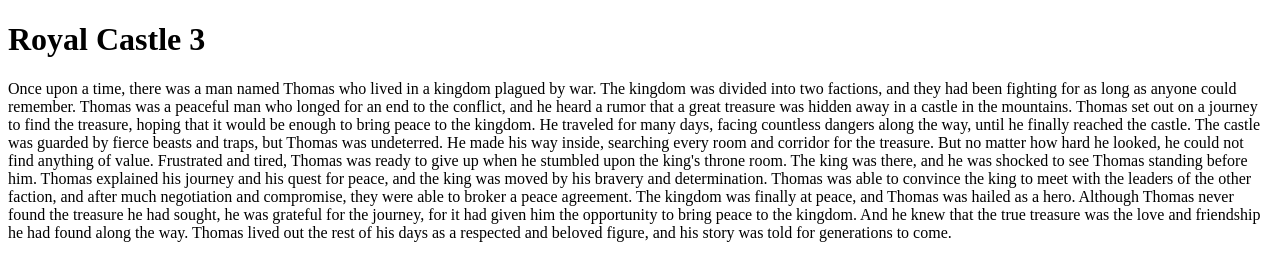
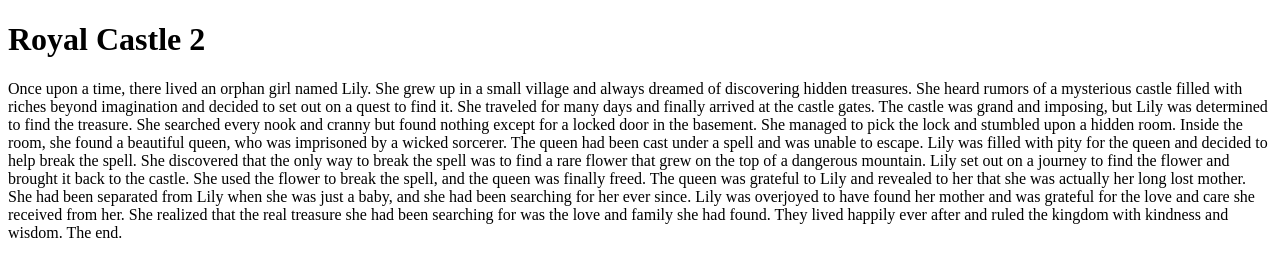
Before and after one commit to alex-mack-mimo/GitFantasyGame-ChaptGPT, a plain HTML site: page index.html in a window 1280 px wide. Drawn offline with Linux system fonts and the light colour scheme.

Commit message:
Royal Castle 2

```diff
--- a/index.html
+++ b/index.html
@@ -7,20 +7,20 @@
     <title>Git Fantasy Game</title>
 </head>
 <body>
-    <h1>Royal Castle 3</h1>
+    <h1>Royal Castle 2</h1>
 
     <p>
-        Once upon a time, there was a man named Thomas who lived in a kingdom plagued by war. The kingdom was divided into two factions, and they had been fighting for as long as anyone could remember. Thomas was a peaceful man who longed for an end to the conflict, and he heard a rumor that a great treasure was hidden away in a castle in the mountains.
+        Once upon a time, there lived an orphan girl named Lily. She grew up in a small village and always dreamed of discovering hidden treasures. She heard rumors of a mysterious castle filled with riches beyond imagination and decided to set out on a quest to find it.
 
-Thomas set out on a journey to find the treasure, hoping that it would be enough to bring peace to the kingdom. He traveled for many days, facing countless dangers along the way, until he finally reached the castle.
+She traveled for many days and finally arrived at the castle gates. The castle was grand and imposing, but Lily was determined to find the treasure. She searched every nook and cranny but found nothing except for a locked door in the basement. She managed to pick the lock and stumbled upon a hidden room.
 
-The castle was guarded by fierce beasts and traps, but Thomas was undeterred. He made his way inside, searching every room and corridor for the treasure. But no matter how hard he looked, he could not find anything of value.
+Inside the room, she found a beautiful queen, who was imprisoned by a wicked sorcerer. The queen had been cast under a spell and was unable to escape. Lily was filled with pity for the queen and decided to help break the spell. She discovered that the only way to break the spell was to find a rare flower that grew on the top of a dangerous mountain.
 
-Frustrated and tired, Thomas was ready to give up when he stumbled upon the king's throne room. The king was there, and he was shocked to see Thomas standing before him. Thomas explained his journey and his quest for peace, and the king was moved by his bravery and determination.
+Lily set out on a journey to find the flower and brought it back to the castle. She used the flower to break the spell, and the queen was finally freed. The queen was grateful to Lily and revealed to her that she was actually her long lost mother. She had been separated from Lily when she was just a baby, and she had been searching for her ever since.
 
-Thomas was able to convince the king to meet with the leaders of the other faction, and after much negotiation and compromise, they were able to broker a peace agreement. The kingdom was finally at peace, and Thomas was hailed as a hero.
+Lily was overjoyed to have found her mother and was grateful for the love and care she received from her. She realized that the real treasure she had been searching for was the love and family she had found. They lived happily ever after and ruled the kingdom with kindness and wisdom.
 
-Although Thomas never found the treasure he had sought, he was grateful for the journey, for it had given him the opportunity to bring peace to the kingdom. And he knew that the true treasure was the love and friendship he had found along the way. Thomas lived out the rest of his days as a respected and beloved figure, and his story was told for generations to come.
+The end.
     </p>
 </body>
 </html>
```
